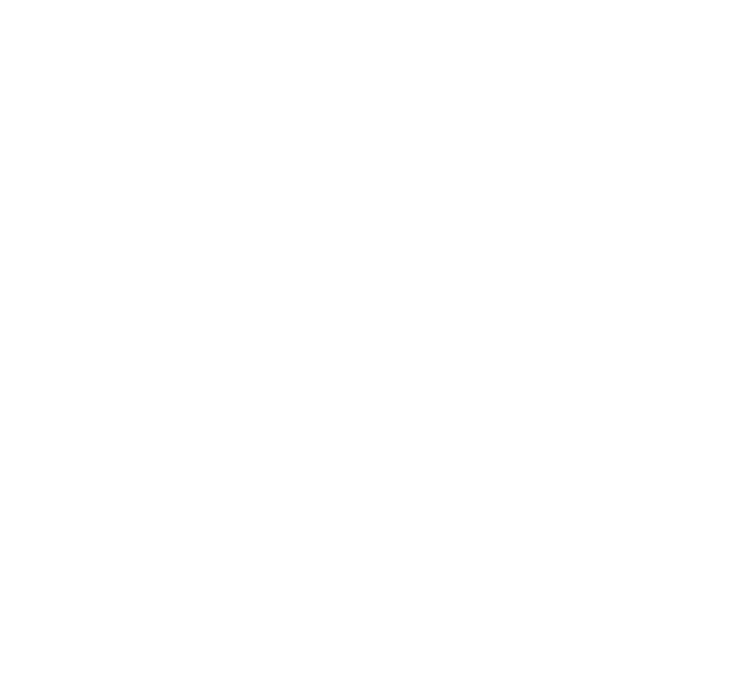
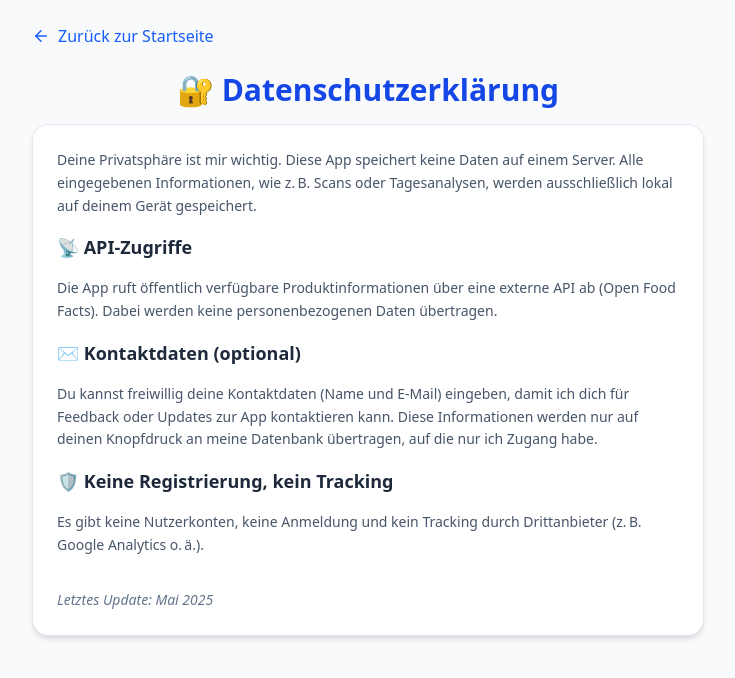
Before and after one commit to BMGforever/bmgforever.github.io, a React (Vite) app: page /datenschutz in a window 1280 px wide. Before the commit this address had no page. Shown: the top 678 px of the page, without its empty margins (272-1007 px from the left). Built offline with nearby package versions, Linux system fonts and the light colour scheme; what @react-pdf/renderer would draw is missing.

Commit message:
Datenschutzerklärung

```diff
--- a/src/App.tsx
+++ b/src/App.tsx
@@ -5,6 +5,7 @@
 import DailyAnalysisPage from "./pages/DailyAnalysisPage";
 import ScrollToTop from "./components/ScrollToTop";
 import KalorienTrackerPage from "./pages/kalorientrackerPage";
+import DatenschutzPage from "./pages/DatenschutzerklärungPage";
 
 function App() {
   return (
@@ -15,6 +16,7 @@
         <Route path="/canvas" element={<LeanCanvasPage />} />
         <Route path="/analyse" element={<DailyAnalysisPage />} />
         <Route path="/kalorientracker" element={<KalorienTrackerPage />} />
+        <Route path="/datenschutz" element={<DatenschutzPage />} />
       </Routes>
     </Router>
   );
--- /dev/null
+++ b/src/pages/DatenschutzerklärungPage.tsx
@@ -0,0 +1,62 @@
+import { ArrowLeft } from "lucide-react";
+import { Link } from "react-router-dom";
+
+const DatenschutzPage = () => {
+  return (
+    <div className="min-h-screen bg-[#f9fafb] p-6 flex flex-col items-center justify-start">
+      <div className="w-full max-w-2xl">
+        <Link
+          to="/"
+          className="text-blue-600 hover:underline font-medium flex items-center mb-6"
+        >
+          <ArrowLeft size={18} className="mr-2" />
+          Zurück zur Startseite
+        </Link>
+
+        <h1 className="text-3xl font-bold text-blue-700 mb-4 text-center">
+          🔐 Datenschutzerklärung
+        </h1>
+
+        <div className="bg-white rounded-2xl shadow-md p-6 border border-slate-200 space-y-4 text-[#475569] text-sm leading-relaxed">
+          <p>
+            Deine Privatsphäre ist mir wichtig. Diese App speichert keine Daten
+            auf einem Server. Alle eingegebenen Informationen, wie z. B. Scans
+            oder Tagesanalysen, werden ausschließlich lokal auf deinem Gerät
+            gespeichert.
+          </p>
+
+          <h2 className="text-lg font-semibold text-[#1e293b] mt-4">
+            📡 API-Zugriffe
+          </h2>
+          <p>
+            Die App ruft öffentlich verfügbare Produktinformationen über eine
+            externe API ab (Open Food Facts). Dabei werden keine
+            personenbezogenen Daten übertragen.
+          </p>
+
+          <h2 className="text-lg font-semibold text-[#1e293b] mt-4">
+            ✉️ Kontaktdaten (optional)
+          </h2>
+          <p>
+            Du kannst freiwillig deine Kontaktdaten (Name und E-Mail) eingeben,
+            damit ich dich für Feedback oder Updates zur App kontaktieren kann.
+            Diese Informationen werden nur auf deinen Knopfdruck an meine
+            Datenbank übertragen, auf die nur ich Zugang habe.
+          </p>
+
+          <h2 className="text-lg font-semibold text-[#1e293b] mt-4">
+            🛡️ Keine Registrierung, kein Tracking
+          </h2>
+          <p>
+            Es gibt keine Nutzerkonten, keine Anmeldung und kein Tracking durch
+            Drittanbieter (z. B. Google Analytics o. ä.).
+          </p>
+
+          <p className="pt-4 italic text-[#64748b]">Letztes Update: Mai 2025</p>
+        </div>
+      </div>
+    </div>
+  );
+};
+
+export default DatenschutzPage;
```
Also changed, not shown: 1 other file (tests, documents, lock files or other folders).
